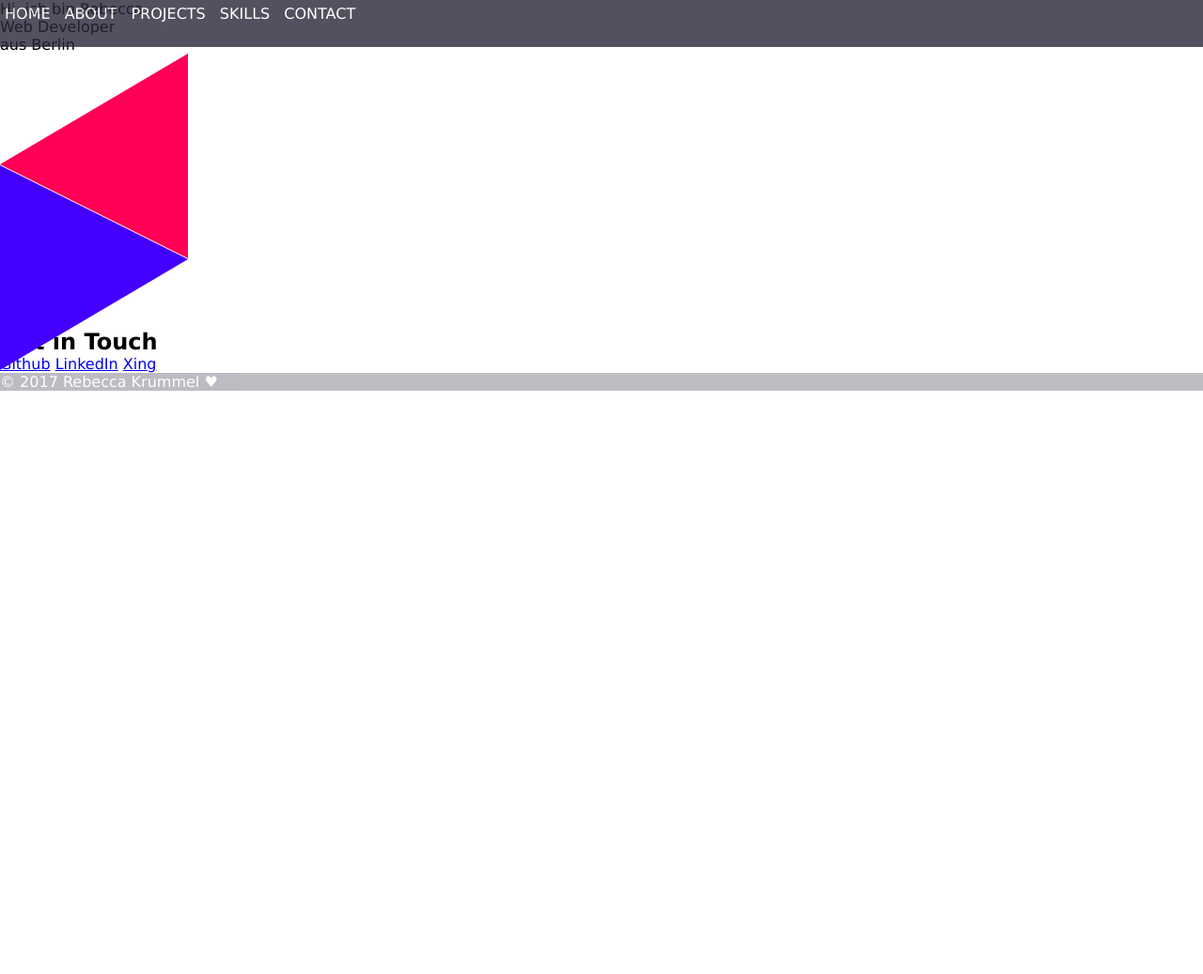
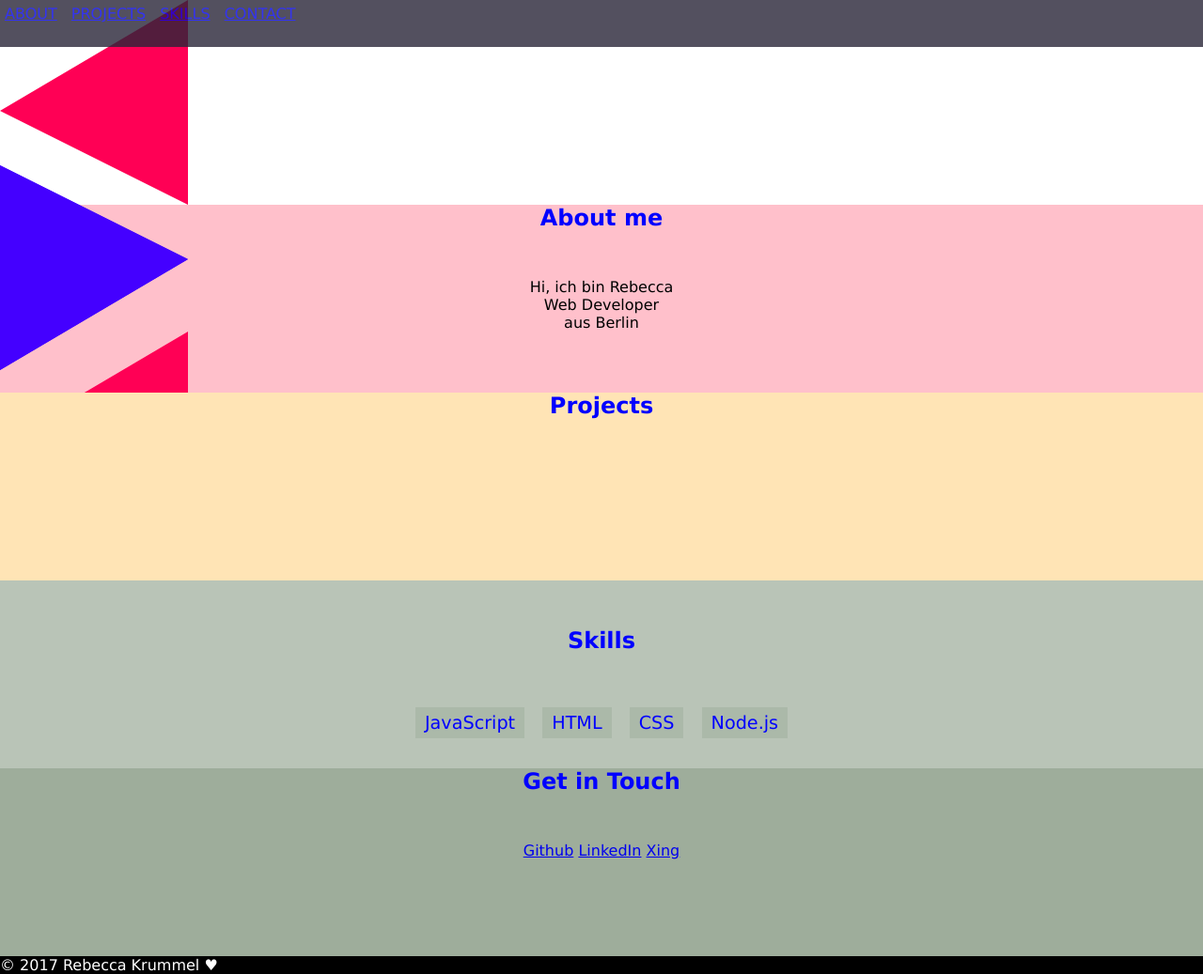
Before and after one commit to Rebecca-o3o/Rebecca-o3o.github.io, a website: page index.html in a window 1280 px wide. Shown: the whole page at 94% size. Before the commit the page ends 800 px from the top, so only its background shows below. Drawn offline with Linux system fonts and the light colour scheme.

Commit message:
adding skills and section styles

```diff
--- a/css/master.css
+++ b/css/master.css
@@ -17,6 +17,9 @@
   box-sizing: border-box;
   font-family: verdana; }
 
+body.in-transition {
+  transition: transform 10s ease; }
+
 header {
   height: 50px;
   width: 100%;
@@ -33,22 +36,54 @@ header > ul > li {
   text-transform: uppercase;
   padding: 5px; }
 
-.hero {
+h2 {
+  color: blue;
+  margin-bottom: 50px; }
+
+section {
+  text-align: center; }
+
+#hero {
   background-image: url("../img/desk.jpg");
   background-repeat: no-repeat;
   background-position: center;
-  background-size: cover;
-  height: 350px;
-  top: 51px; }
+  background-size: cover; }
 
-.features {
-  height: 500px;
-  background-color: #b9c4b7; }
+#about {
+  background-color: pink;
+  height: 200px; }
 
-.footer {
+#projects {
+  background-color: moccasin;
+  height: 200px; }
+
+#skills {
+  height: 200px;
+  background-color: #b9c4b7;
+  padding: 50px 15px;
+  text-align: center; }
+  #skills ul {
+    display: block;
+    margin: 0 auto;
+    padding: 0;
+    max-width: 800px; }
+  #skills li {
+    display: inline-block;
+    margin: 7px;
+    padding: 5px 10px;
+    color: blue;
+    background: #abb9a9;
+    list-style: none;
+    cursor: default;
+    font-size: 1.2em; }
+
+#contact {
+  height: 200px;
+  background-color: #9ead9b; }
+
+footer {
   color: white;
-  opacity: 0.3;
-  background-color: #292537; }
+  background-color: black; }
 
 .triangle {
   width: 0;
--- a/index.html
+++ b/index.html
@@ -10,36 +10,52 @@
 
         <header>
             <ul>
-                <li>Home</li>
-                <li>About</li>
-                <li>Projects</li>
-                <li>Skills</li>
-                <li>Contact</li>
+                <li><a class="scroll" href="#about">About</a></li>
+                <li><a class="scroll" href="#projects">Projects</a></li>
+                <li><a class="scroll" href="#skills">Skills</a></li>
+                <li><a class="scroll" href="#contact">Contact</a></li>
+
+                <!-- <li><a id="scrollButton" class="scroll" href="#target">Click me</a></li> -->
             </ul>
         </header>
 
-        <section class="hero">
-          <p>Hi, ich bin Rebecca<br>Web Developer<br>aus Berlin</p>
-          <div class="triangle point-left"></div>
-          <div class="triangle point-right"></div>
+        <section id="hero">
+          <div class="triangle point-left" id="triangle-slow"></div>
+          <div class="triangle point-right" id="triangle-fast"></div>
         </section>
 
-        <section class="projects">
-
-        </section>
-        <section class="skills">
-
+        <section id="about">
+          <h2>About me</h2>
+          <p>Hi, ich bin Rebecca<br>Web Developer<br>aus Berlin</p>
+          <div class="triangle point-left" id="triangle-slow"></div>
+          <div class="triangle point-right" id="triangle-fast"></div>
         </section>
 
-        <section class="contact">
+        <section id="projects">
+          <h2>Projects</h2>
+        </section>
+
+        <section id="skills">
+          <h2>Skills</h2>
+          <ul>
+            <li>JavaScript</li>
+            <li>HTML</li>
+            <li>CSS</li>
+            <li>Node.js</li>
+          </ul>
+        </section>
+
+        <section id="contact">
           <h2>Get in Touch</h2>
           <a href="#">Github</a>
           <a href="#">LinkedIn</a>
           <a href="#">Xing</a>
         </section>
 
-        <section class="footer">
+        <footer>
           <p>&copy; 2017 Rebecca Krummel &hearts;</p>
-        </section>
+        </footer>
+
+        <script src="script.js" charset="utf-8"></script>
     </body>
 </html>
--- a/sass/main.scss
+++ b/sass/main.scss
@@ -8,6 +8,11 @@
   font-family: verdana;
 }
 
+body {
+  &.in-transition {
+    transition: transform 10s ease;
+  }
+}
 
 // === header === //
 
@@ -30,28 +35,81 @@ header > ul > li {
   padding: 5px;
 }
 
-// === hero section  === //
+h2 {
+  color: $heading;
+  margin-bottom: 50px;
+}
 
-.hero {
+section {
+  text-align: center;
+}
+
+
+// === Hero section  === //
+
+#hero {
   background-image: url("../img/desk.jpg");
   background-repeat: no-repeat;
   background-position: center;
   background-size: cover;
-    height: 350px;
-    top: 51px;
 }
 
-// === features section  === //
 
-.features {
-    height: 500px;
+// === About section  === //
+
+#about {
+  background-color: pink;
+  height: 200px;
+}
+
+
+// === Projects section  === //
+
+#projects {
+  background-color: moccasin;
+  height: 200px;
+}
+
+
+// === Skills section  === //
+
+#skills {
+  height: 200px;
   background-color: rgb(185, 196, 183);
+  padding: 50px 15px;
+  text-align: center;
+
+  ul {
+    display: block;
+    margin: 0 auto;
+    padding: 0;
+    max-width: 800px;
   }
+
+  li {
+    display: inline-block;
+    margin: 7px;
+    padding: 5px 10px;
+    color: $heading;
+    background: darken($background-alt, 5%);
+    list-style: none;
+    cursor: default;
+    font-size: 1.2em;
+  }
+}
+
+
+// === Contact section  === //
+
+#contact {
+  height: 200px;
+  background-color: darken($background-alt, 10%);
+}
+
 
 // === footer  === //
 
-.footer {
+footer {
   color: white;
-    opacity: 0.3;
-    background-color: rgb(41, 37, 55);
+  background-color: darken($background-alt, 90%);
 }
--- a/sass/variables.scss
+++ b/sass/variables.scss
@@ -1 +1,3 @@
 $primary-color: #292537;
+$heading: blue;
+$background-alt: #B9C4B7;;
```
Lines whose indentation alone changed are shown as unchanged.
